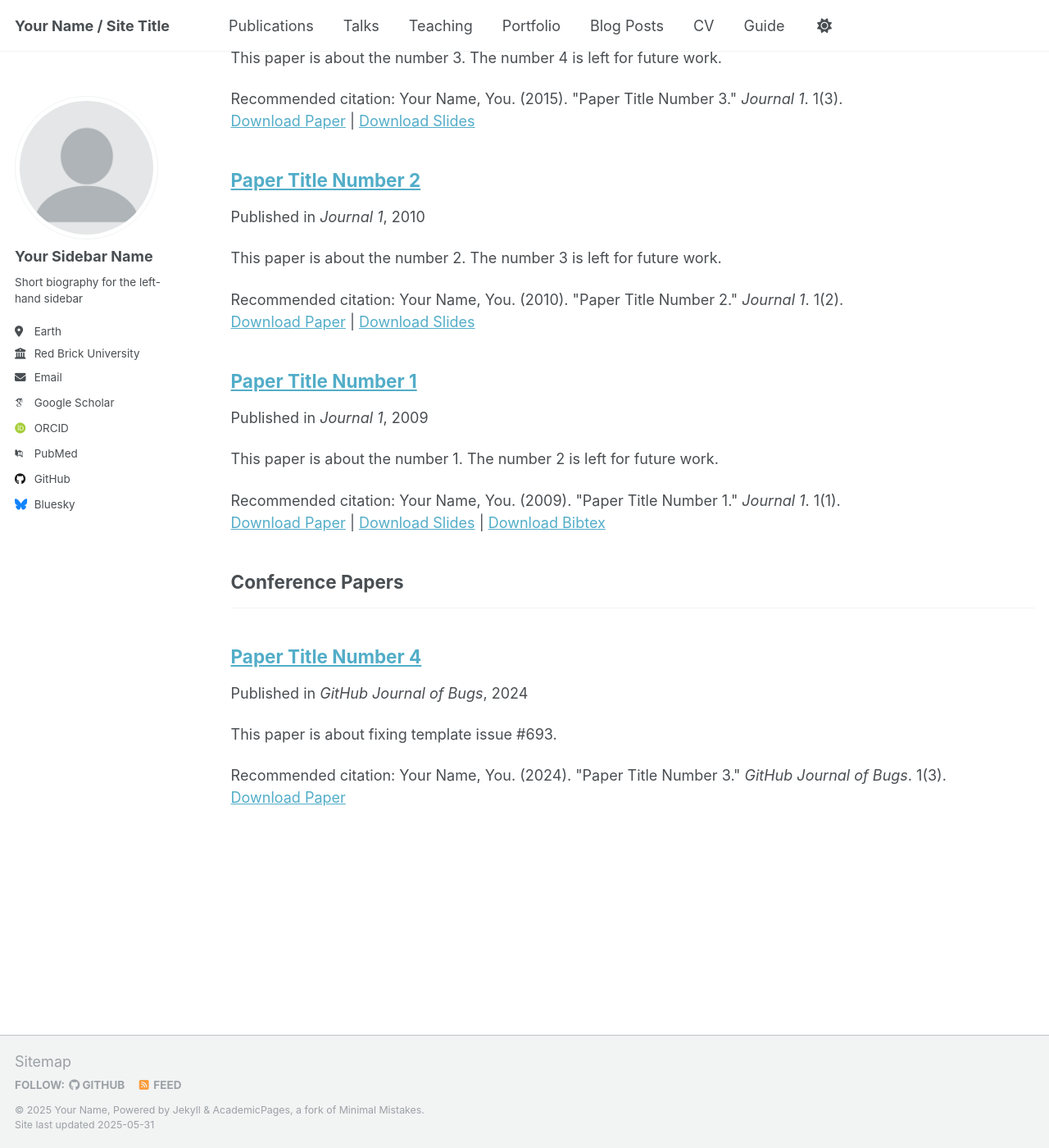
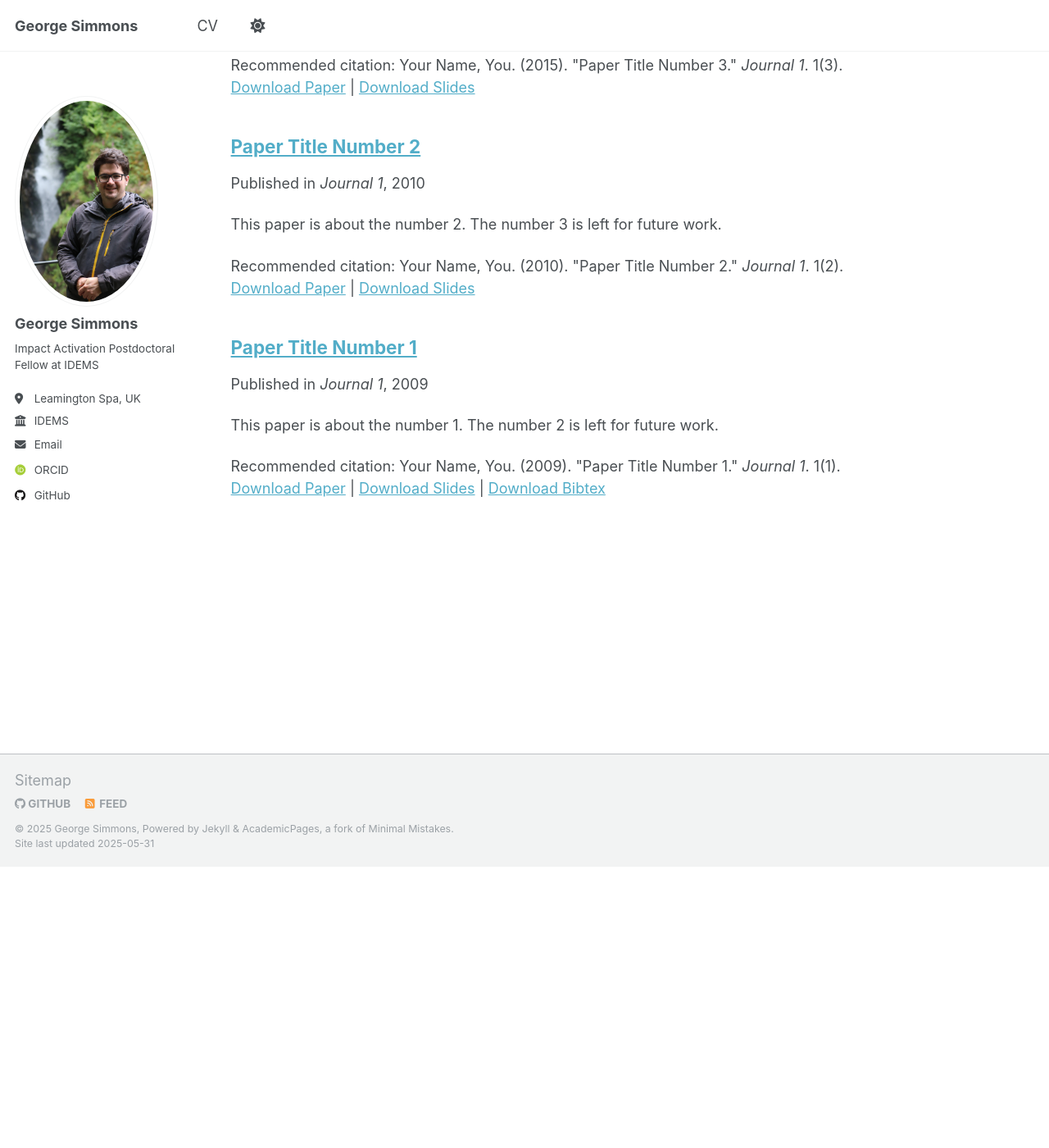
Before and after one commit to GJHSimmons/GJHSimmons.github.io, a Jekyll site: the page built from _pages/publications.html, in a window 1280 px wide and 1400 px high, scrolled down 343 px. Shown: the whole window at 82% size. Built offline with Jekyll 4.4.1, drawn with Linux system fonts in a browser that asks for light colours; some web fonts are replaced; some of the changed text lies outside the part shown.

Commit message:
config updates

```diff
--- a/_config.yml
+++ b/_config.yml
@@ -7,38 +7,38 @@
 # server process.
 
 # Basic Site Settings
-locale                   : "en-US"
+locale                   : "en-UK"
 site_theme               : "default"
-title                    : "Your Name / Site Title"
+title                    : "George Simmons"
 title_separator          : "-"
-name                     : &name "Your Name"
+name                     : &name "George Simmons"
 description              : &description "personal description"
-url                      : https://academicpages.github.io # the base hostname & protocol for your site e.g. "https://[your GitHub username].github.io" or if you already have some other page hosted on Github then use "https://[your GitHub username].github.io/[Your Repo Name]"
+url                      : https://gjhsimmons.github.io # the base hostname & protocol for your site e.g. "https://[your GitHub username].github.io" or if you already have some other page hosted on Github then use "https://[your GitHub username].github.io/[Your Repo Name]"
 baseurl                  : "" # the subpath of your site, e.g. "/blog"
-repository               : "academicpages/academicpages.github.io"
+repository               : "gjhsimmons/gjhsimmons.github.io"
 
 # Site Author - The following control what appear as part of the author content on the side bar.
 #               If a field is blank the icon and link will not appear, otherwise it will be shown.
 #               Additional customization can be done by editing /_includes/author-profile.html
 author:
   # Biographic information
-  avatar           : "profile.png"
-  name             : "Your Sidebar Name"
+  avatar           : "profile.jpg"
+  name             : "George Simmons"
   pronouns         : # example: "she/her"
-  bio              : "Short biography for the left-hand sidebar"
-  location         : "Earth"
-  employer         : "Red Brick University"
+  bio              : "Impact Activation Postdoctoral Fellow at IDEMS"
+  location         : "Leamington Spa, UK"
+  employer         : "IDEMS"
   uri              : # URL
-  email            : "none@example.org"
+  email            : "g.simmons@idems.international"
 
   # Academic websites
   academia         : # URL
   arxiv            : # URL - Update with the correct link to your profile
-  googlescholar    : "https://scholar.google.com/citations?user=PS_CX0AAAAAJ"
+  googlescholar    : # URL
   impactstory      : # URL
-  orcid            : "http://orcid.org/yourorcidurl"
+  orcid            : "https://orcid.org/0000-0002-9076-4973"
   semantic         : # URL
-  pubmed           : "https://www.ncbi.nlm.nih.gov/pubmed/?term=john+snow"
+  pubmed           : # URL
   researchgate     : # URL
   scopus           : # URL
 
@@ -46,12 +46,12 @@ author:
   bitbucket        : # Username - Update with your username on the site
   codepen          : # Username
   dribbble         : # Username
-  github           : "academicpages"
+  github           : "gjhsimmons"
   kaggle           : # Username
   stackoverflow    : # User number or user number and name (i.e., use "1" or "1/jeff-atwood")
 
   # Social media
-  bluesky          : "bsky.app" # Replace this with you Bluesky username
+  bluesky          : # Replace this with you Bluesky username
   facebook         : # Username
   flickr           : # Username
   foursquare       : # Username
@@ -78,12 +78,12 @@ author:
 
 # Publication Category - The following the list of publication categories and their headings
 publication_category:
-  books:
-    title: 'Books'
   manuscripts:
     title: 'Journal Articles'
-  conferences:
-    title: 'Conference Papers'
+  software:
+    title: 'Peer-reviewed software'
+  preprints:
+    title: 'Preprints'
 
 # Site Settings
 teaser                   :  # filename of teaser fallback teaser image placed in /images/, .e.g. "500x300.png"
```
Also changed, not shown: _data/navigation.yml (+12 -12 lines), images/profile.jpg (added).
